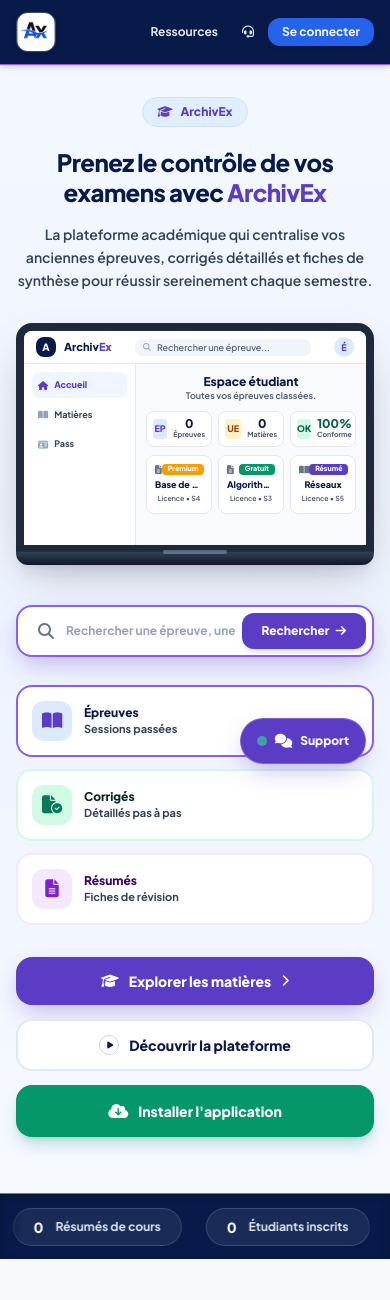
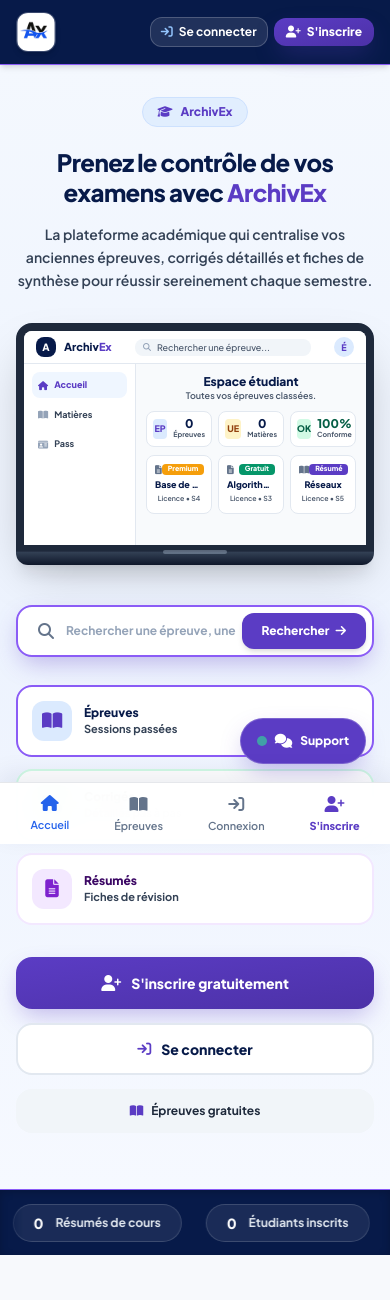
Before and after one commit to eugenetonato-ux/ArchivEx, a Django app: page / in a window 390 px wide. Shown: the top 1300 px of the page. Run offline with Django 5.2, Linux system fonts and the light colour scheme; data comes from the database, SQL or seed files in the repository; data that the repository does not hold is empty; some libraries are stand-ins or nearby versions.

Commit message:
feat(pricing,auth): mise a jour du tarif Pass a 3800 FCFA et visibilite des boutons d inscription et connexion

```diff
--- a/ArchivEx/config/settings.py
+++ b/ArchivEx/config/settings.py
@@ -225,7 +225,7 @@ LOGGING = {
     },
 }
 
-PASS_SEMESTRE_PRIX_DEFAUT = config("PASS_SEMESTRE_PRIX_DEFAUT", default=4500, cast=int)
+PASS_SEMESTRE_PRIX_DEFAUT = config("PASS_SEMESTRE_PRIX_DEFAUT", default=3800, cast=int)
 
 # Chariow Payment Gateway Configuration (https://chariow.dev)
 CHARIOW_API_KEY = config("CHARIOW_API_KEY", default="")
--- a/ArchivEx/payments/views.py
+++ b/ArchivEx/payments/views.py
@@ -37,7 +37,7 @@ def pass_semestre(request, semester_id):
         Semester.objects.select_related("filiere", "filiere__school", "filiere__level", "academic_year"),
         pk=semester_id
     )
-    price = getattr(settings, "PASS_SEMESTRE_PRIX_DEFAUT", 4500)
+    price = getattr(settings, "PASS_SEMESTRE_PRIX_DEFAUT", 3800)
 
     already_active = SemesterAccess.objects.filter(
         user=request.user, semester=semester, activated_at__isnull=False
@@ -84,7 +84,7 @@ def initier_paiement(request, semester_id):
         Semester.objects.select_related("filiere", "filiere__school", "filiere__level", "academic_year"),
         pk=semester_id
     )
-    price = getattr(settings, "PASS_SEMESTRE_PRIX_DEFAUT", 4500)
+    price = getattr(settings, "PASS_SEMESTRE_PRIX_DEFAUT", 3800)
 
     already_active = SemesterAccess.objects.filter(
         user=request.user, semester=semester, activated_at__isnull=False
--- a/ArchivEx/subscriptions/models.py
+++ b/ArchivEx/subscriptions/models.py
@@ -14,7 +14,7 @@ class SubscriptionPlan(models.Model):
     name = models.CharField(max_length=100)
     code = models.CharField(max_length=50, unique=True)
     scope = models.CharField(max_length=20, choices=SCOPE_CHOICES, default="semester")
-    price = models.PositiveIntegerField(default=4500, help_text="Prix en FCFA")
+    price = models.PositiveIntegerField(default=3800, help_text="Prix en FCFA")
     duration_days = models.PositiveIntegerField(default=180, help_text="Durée de validité en jours")
     description = models.TextField(blank=True)
     is_active = models.BooleanField(default=True)
--- a/ArchivEx/templates/academics/home.html
+++ b/ArchivEx/templates/academics/home.html
@@ -242,32 +242,41 @@ document.addEventListener('DOMContentLoaded', function() {
             </div>
 
             <!-- Action Buttons -->
-            <div class="flex flex-col sm:flex-row items-center justify-center lg:justify-start gap-3.5">
+            <div class="flex flex-col sm:flex-row flex-wrap items-center justify-center lg:justify-start gap-3.5">
                 {% if user.is_authenticated and user.is_staff or user.is_authenticated and user.is_superuser or user.is_authenticated and user.contributor_profile %}
                     <a href="{% url 'contributors:admin_dashboard' %}" class="w-full sm:w-auto bg-amber-500 hover:bg-amber-600 text-slate-950 font-black text-sm px-7 py-3.5 rounded-2xl shadow-lg shadow-amber-500/25 flex items-center justify-center space-x-2.5 transition-all">
                         <i class="fa-solid fa-user-shield"></i>
                         <span>Espace d'administration</span>
                     </a>
-                {% else %}
+                {% elif user.is_authenticated %}
                     <a href="{% url 'academics:filieres' %}" class="w-full sm:w-auto bg-[#2563EB] hover:bg-blue-700 text-white font-black text-sm px-7 py-3.5 rounded-2xl shadow-lg shadow-blue-500/25 flex items-center justify-center space-x-2.5 transition-all">
                         <i class="fa-solid fa-graduation-cap"></i>
                         <span>Explorer les matières</span>
                         <i class="fa-solid fa-chevron-right text-xs"></i>
                     </a>
-                {% endif %}
-
                     <a href="{% url 'academics:about' %}" class="w-full sm:w-auto bg-white hover:bg-slate-50 text-[#071A49] border-2 border-slate-200 font-black text-sm px-6 py-3.5 rounded-2xl shadow-xs flex items-center justify-center space-x-2.5 transition-all">
                         <div class="w-5 h-5 rounded-full border border-slate-300 flex items-center justify-center text-[10px]">
                             <i class="fa-solid fa-play text-[8px] text-[#071A49] ml-0.5"></i>
                         </div>
                         <span>Découvrir la plateforme</span>
                     </a>
+                {% else %}
+                    <!-- BOUTONS DIRECTS POUR VISITEUR : S'INSCRIRE OU SE CONNECTER -->
+                    <a href="{% url 'accounts:register' %}" class="w-full sm:w-auto bg-gradient-to-r from-[#2563EB] to-indigo-600 hover:from-blue-700 hover:to-indigo-700 text-white font-black text-sm px-7 py-3.5 rounded-2xl shadow-xl shadow-blue-600/30 flex items-center justify-center space-x-2.5 transition-all hover:scale-[1.02] active:scale-[0.98]">
+                        <i class="fa-solid fa-user-plus text-base"></i>
+                        <span>S'inscrire gratuitement</span>
+                    </a>
 
-                <!-- BOUTON DE TÉLÉCHARGEMENT PWA HERO -->
-                <button type="button" class="pwa-install-trigger w-full sm:w-auto bg-emerald-600 hover:bg-emerald-700 text-white font-black text-sm px-6 py-3.5 rounded-2xl shadow-lg shadow-emerald-600/25 flex items-center justify-center space-x-2.5 transition-all hover:scale-[1.02]">
-                    <i class="fa-solid fa-cloud-arrow-down text-base"></i>
-                    <span>Installer l'application</span>
-                </button>
+                    <a href="{% url 'accounts:login' %}" class="w-full sm:w-auto bg-white hover:bg-slate-50 text-[#071A49] border-2 border-slate-200 hover:border-[#2563EB] font-black text-sm px-6 py-3.5 rounded-2xl shadow-xs flex items-center justify-center space-x-2.5 transition-all">
+                        <i class="fa-solid fa-arrow-right-to-bracket text-[#2563EB]"></i>
+                        <span>Se connecter</span>
+                    </a>
+
+                    <a href="{% url 'exams:free_liste' %}" class="w-full sm:w-auto bg-slate-100 hover:bg-slate-200 text-slate-800 font-bold text-xs sm:text-sm px-5 py-3.5 rounded-2xl flex items-center justify-center space-x-2 transition-all">
+                        <i class="fa-solid fa-book-open text-blue-600"></i>
+                        <span>Épreuves gratuites</span>
+                    </a>
+                {% endif %}
             </div>
         </div>
 
@@ -602,9 +611,13 @@ document.addEventListener('DOMContentLoaded', function() {
                     Consulter mon pass
                 </a>
             {% else %}
-                <a href="{% url 'accounts:register' %}" class="btn-primary text-xs px-6 py-3 font-black rounded-xl w-full text-center">
-                    Créer un compte pour activer
+                <a href="{% url 'accounts:register' %}" class="btn-primary text-xs px-6 py-3.5 font-black rounded-xl w-full text-center block shadow-md">
+                    <i class="fa-solid fa-user-plus mr-1.5"></i>
+                    <span>S'inscrire pour activer</span>
                 </a>
+                <p class="text-[11px] text-slate-500 mt-2.5 font-medium">
+                    Déjà un compte ? <a href="{% url 'accounts:login' %}" class="font-bold text-[#2563EB] hover:underline">Se connecter</a>
+                </p>
             {% endif %}
         </div>
     </div>
@@ -702,9 +715,16 @@ document.addEventListener('DOMContentLoaded', function() {
         Rejoignez les étudiants qui utilisent ArchivEx pour organiser leurs révisions et aborder leurs examens en toute confiance.
     </p>
     {% if not user.is_authenticated %}
-        <a href="{% url 'accounts:register' %}" class="btn-primary text-xs sm:text-sm px-8 py-3.5 font-black rounded-xl inline-block shadow-md">
-            Créer un compte gratuitement
+        <div class="flex flex-col sm:flex-row items-center justify-center gap-3.5">
+            <a href="{% url 'accounts:register' %}" class="w-full sm:w-auto btn-primary text-xs sm:text-sm px-8 py-4 font-black rounded-xl shadow-lg flex items-center justify-center space-x-2">
+                <i class="fa-solid fa-user-plus"></i>
+                <span>Créer un compte gratuitement</span>
             </a>
+            <a href="{% url 'accounts:login' %}" class="w-full sm:w-auto bg-white hover:bg-slate-50 text-[#071A49] border-2 border-slate-200 hover:border-[#2563EB] font-black text-xs sm:text-sm px-7 py-4 rounded-xl shadow-xs flex items-center justify-center space-x-2 transition-all">
+                <i class="fa-solid fa-arrow-right-to-bracket text-[#2563EB]"></i>
+                <span>J'ai déjà un compte</span>
+            </a>
+        </div>
     {% else %}
         <a href="{% url 'academics:filieres' %}" class="btn-primary text-xs sm:text-sm px-8 py-3.5 font-black rounded-xl inline-block shadow-md">
             Accéder à mes matières
--- a/ArchivEx/templates/academics/matieres.html
+++ b/ArchivEx/templates/academics/matieres.html
@@ -72,7 +72,7 @@
             {% elif semester %}
                 <a href="{% url 'payments:pass_semestre' semester_id=semester.id %}" class="btn-gold text-xs px-5 py-3 font-black rounded-xl shadow-lg shadow-amber-500/25 flex-shrink-0 flex items-center space-x-2 transition-transform hover:scale-[1.02] active:scale-[0.98]">
                     <i class="fa-solid fa-lock text-xs" aria-hidden="true"></i>
-                    <span>Débloquer le Pass (4 500 FCFA)</span>
+                    <span>Débloquer le Pass (3 800 FCFA)</span>
                 </a>
             {% endif %}
         </div>
--- a/ArchivEx/templates/academics/semestres.html
+++ b/ArchivEx/templates/academics/semestres.html
@@ -101,7 +101,7 @@
                     {% if not item.has_access %}
                         <a href="{% url 'payments:pass_semestre' semester_id=item.semester.id %}" class="text-xs font-black text-amber-700 hover:underline flex items-center space-x-1">
                             <i class="fa-solid fa-lock text-xs"></i>
-                            <span>Découvrir le Pass (4 500 FCFA)</span>
+                            <span>Découvrir le Pass (3 800 FCFA)</span>
                         </a>
                     {% else %}
                         <span class="text-xs text-emerald-600 font-extrabold flex items-center space-x-1">
--- a/ArchivEx/templates/accounts/dashboard.html
+++ b/ArchivEx/templates/accounts/dashboard.html
@@ -6,7 +6,7 @@
 {% block content %}
 <div class="max-w-7xl mx-auto px-4 sm:px-6 lg:px-8 py-8 sm:py-12">
 
-    <!-- WELCOME BANNER -->
+
     <div class="relative overflow-hidden rounded-3xl p-6 sm:p-10 mb-10 shadow-lg border border-blue-200 dark:border-indigo-900/40 bg-gradient-to-r from-blue-50 to-indigo-50 dark:from-[#0b1120] dark:to-[#1e1b4b]/40 group transition-all duration-500 hover:shadow-xl">
         <div class="absolute -top-24 -right-24 w-64 h-64 bg-blue-400/20 dark:bg-blue-600/10 rounded-full blur-3xl group-hover:bg-blue-400/30 dark:group-hover:bg-blue-600/20 transition-all duration-700"></div>
         <div class="absolute -bottom-24 -left-24 w-64 h-64 bg-indigo-400/20 dark:bg-indigo-600/10 rounded-full blur-3xl group-hover:bg-indigo-400/30 dark:group-hover:bg-indigo-600/20 transition-all duration-700"></div>
--- a/ArchivEx/templates/base/base.html
+++ b/ArchivEx/templates/base/base.html
@@ -468,27 +468,24 @@
  </div>
  </div>
  {% else %}
- <!-- CLEAN MINIMAL PUBLIC NAVBAR ACTIONS (ANONYMOUS USER) -->
- <div class="flex items-center space-x-1.5 sm:space-x-3 shrink-0">
- <a href="{% url 'exams:free_liste' %}" class="md:hidden text-xs font-bold text-slate-200 hover:text-white px-2.5 py-1.5 rounded-xl hover:bg-white/10 transition-colors">
- <span>Ressources</span>
+ <!-- HIGH VISIBILITY PUBLIC NAVBAR ACTIONS (ANONYMOUS USER) -->
+ <div class="flex items-center space-x-1.5 sm:space-x-2.5 shrink-0">
+ <a href="{% url 'support:create' %}" class="hidden md:inline-flex text-xs font-semibold text-slate-200 hover:text-white px-2.5 py-1.5 rounded-xl hover:bg-white/10 transition-colors items-center space-x-1">
+ <i class="fa-solid fa-headset text-xs"></i>
+ <span>Support</span>
  </a>
- <a href="{% url 'support:create' %}" class="text-xs sm:text-sm font-semibold text-slate-200 hover:text-white px-2 sm:px-3 py-1.5 rounded-xl hover:bg-white/10 transition-colors flex items-center space-x-1">
- <i class="fa-solid fa-headset text-xs"></i>
- <span class="hidden sm:inline">Support</span>
- </a>
- <button type="button" class="pwa-install-trigger hidden sm:inline-flex text-xs font-bold text-emerald-400 hover:text-emerald-300 bg-emerald-500/15 hover:bg-emerald-500/25 px-3 py-1.5 rounded-xl border border-emerald-500/30 transition-all items-center space-x-1.5 hover:scale-105">
+ <button type="button" class="pwa-install-trigger hidden lg:inline-flex text-xs font-bold text-emerald-400 hover:text-emerald-300 bg-emerald-500/15 hover:bg-emerald-500/25 px-3 py-1.5 rounded-xl border border-emerald-500/30 transition-all items-center space-x-1.5 hover:scale-105">
  <i class="fa-solid fa-cloud-arrow-down text-xs"></i>
  <span>Installer l'app</span>
  </button>
- <a href="{% url 'accounts:login' %}" class="btn-primary text-xs sm:text-sm px-3.5 sm:px-4 py-1.5 font-bold rounded-xl shadow-md shrink-0">
- Se connecter
+ <a href="{% url 'accounts:login' %}" class="text-xs sm:text-sm px-2.5 sm:px-3.5 py-1.5 sm:py-2 font-bold text-white bg-white/10 hover:bg-white/20 border border-white/20 hover:border-white/40 rounded-xl transition-all flex items-center space-x-1.5 shrink-0">
+ <i class="fa-solid fa-arrow-right-to-bracket text-xs text-blue-300"></i>
+ <span>Se connecter</span>
  </a>
- {% if request.resolver_match.url_name != 'register' %}
- <a href="{% url 'accounts:register' %}" class="hidden sm:inline-block text-xs sm:text-sm font-semibold text-slate-200 hover:text-white px-2.5 sm:px-3.5 py-1.5 rounded-xl hover:bg-white/10 transition-colors">
- S'inscrire
+ <a href="{% url 'accounts:register' %}" class="text-xs sm:text-sm px-3 sm:px-4 py-1.5 sm:py-2 font-black text-white bg-gradient-to-r from-[#2563EB] to-indigo-600 hover:from-blue-600 hover:to-indigo-500 rounded-xl shadow-md shadow-blue-500/30 hover:scale-105 active:scale-95 transition-all flex items-center space-x-1.5 shrink-0">
+ <i class="fa-solid fa-user-plus text-xs"></i>
+ <span>S'inscrire</span>
  </a>
- {% endif %}
  </div>
  {% endif %}
  </div>
@@ -626,6 +623,26 @@
  <a href="{% url 'accounts:profile' %}" class="dock-item {% if request.resolver_match.url_name == 'profile' or request.resolver_match.url_name == 'dashboard' or request.resolver_match.url_name == 'favoris' %}dock-item-active{% endif %}">
  <i class="fa-solid fa-user text-base mb-0.5" aria-hidden="true"></i>
  <span>Profil</span>
+ </a>
+ </nav>
+ {% else %}
+ <!-- MOBILE BOTTOM NAVIGATION DOCK (VISITOR / UNAUTHENTICATED) -->
+ <nav class="md:hidden mobile-bottom-dock" aria-label="Navigation mobile visiteur">
+ <a href="{% url 'academics:home' %}" class="dock-item {% if request.resolver_match.url_name == 'home' %}dock-item-active{% endif %}">
+ <i class="fa-solid fa-house text-base mb-0.5" aria-hidden="true"></i>
+ <span>Accueil</span>
+ </a>
+ <a href="{% url 'exams:free_liste' %}" class="dock-item {% if request.resolver_match.url_name == 'free_liste' %}dock-item-active{% endif %}">
+ <i class="fa-solid fa-book-open text-base mb-0.5" aria-hidden="true"></i>
+ <span>Épreuves</span>
+ </a>
+ <a href="{% url 'accounts:login' %}" class="dock-item {% if request.resolver_match.url_name == 'login' %}dock-item-active{% endif %}">
+ <i class="fa-solid fa-arrow-right-to-bracket text-base mb-0.5" aria-hidden="true"></i>
+ <span>Connexion</span>
+ </a>
+ <a href="{% url 'accounts:register' %}" class="dock-item text-[#2563EB] font-black {% if request.resolver_match.url_name == 'register' %}dock-item-active{% endif %}">
+ <i class="fa-solid fa-user-plus text-base mb-0.5 text-[#2563EB]" aria-hidden="true"></i>
+ <span>S'inscrire</span>
  </a>
  </nav>
  {% endif %}
--- a/ArchivEx/templates/content/guide_detail.html
+++ b/ArchivEx/templates/content/guide_detail.html
@@ -131,7 +131,7 @@
                 <div class="flex flex-col sm:flex-row items-center justify-between gap-4 pt-2">
                     <div>
                         <span class="text-[10px] uppercase font-bold tracking-wider text-blue-200 block">Tarif unique semestre</span>
-                        <span class="text-2xl sm:text-3xl font-black text-amber-400">4 500 FCFA</span>
+                        <span class="text-2xl sm:text-3xl font-black text-amber-400">3 800 FCFA</span>
                     </div>
 
                     <a href="{% url 'payments:pass_semestre' guide.subject.semester.id %}" class="btn-gold w-full sm:w-auto py-3.5 px-6 text-xs sm:text-sm font-black rounded-2xl text-center shadow-lg shadow-amber-500/30 flex items-center justify-center space-x-1.5">
--- a/ArchivEx/templates/content/student_guide.html
+++ b/ArchivEx/templates/content/student_guide.html
@@ -213,7 +213,7 @@
                 Comment débloquer les épreuves & résumés de votre semestre ?
             </h2>
             <p class="text-xs sm:text-sm text-slate-300 font-medium leading-relaxed mb-6">
-                Le Pass Semestre vous donne un accès illimité et instantané à toutes les épreuves corrigées et résumés de votre filière pour 4 500 FCFA.
+                Le Pass Semestre vous donne un accès illimité et instantané à toutes les épreuves corrigées et résumés de votre filière pour 3 800 FCFA.
             </p>
 
             <div class="grid grid-cols-1 sm:grid-cols-3 gap-4 mb-6">
--- a/ArchivEx/templates/content/summary_detail.html
+++ b/ArchivEx/templates/content/summary_detail.html
@@ -85,7 +85,7 @@
                 <div class="flex flex-col sm:flex-row items-center justify-between gap-4 pt-2">
                     <div>
                         <span class="text-[10px] uppercase font-bold tracking-wider text-blue-200 block">Tarif unique semestre</span>
-                        <span class="text-2xl sm:text-3xl font-black text-amber-400">4 500 FCFA</span>
+                        <span class="text-2xl sm:text-3xl font-black text-amber-400">3 800 FCFA</span>
                     </div>
 
                     <a href="{% url 'payments:pass_semestre' summary.subject.semester.id %}" class="btn-gold w-full sm:w-auto py-3.5 px-6 text-xs sm:text-sm font-black rounded-2xl text-center shadow-lg shadow-amber-500/30 flex items-center justify-center space-x-1.5">
--- a/ArchivEx/templates/exams/detail.html
+++ b/ArchivEx/templates/exams/detail.html
@@ -103,13 +103,13 @@
                     </h2>
 
                     <p class="text-xs text-blue-100 text-center max-w-lg mx-auto mb-6 leading-relaxed">
-                        Un règlement unique de <strong class="text-amber-400 font-extrabold">4 500 FCFA</strong> débloque l'intégralité des épreuves et contenus pédagogiques de <strong class="text-white font-extrabold">{{ exam.filiere.name }}</strong>.
+                        Un règlement unique de <strong class="text-amber-400 font-extrabold">3 800 FCFA</strong> débloque l'intégralité des épreuves et contenus pédagogiques de <strong class="text-white font-extrabold">{{ exam.filiere.name }}</strong>.
                     </p>
 
                     <div class="flex items-center justify-center">
                         <a href="{% url 'payments:pass_semestre' semester_id=exam.semester.id %}" class="btn-gold text-xs py-3 px-6 font-black rounded-xl shadow-lg hover:scale-105 transition-all text-center flex items-center justify-center space-x-2">
                             <i class="fa-solid fa-lock text-xs"></i>
-                            <span>Débloquer mon pass semestre (4 500 FCFA)</span>
+                            <span>Débloquer mon pass semestre (3 800 FCFA)</span>
                         </a>
                     </div>
                 </div>
```
Also changed, not shown: ArchivEx/docs/CHARIOW_PAYMENT_GUIDE.md (+4 -4 lines), ArchivEx/payments/tests.py (+14 -14 lines), ArchivEx/templates/accounts/login.html (+12 -0 lines), ArchivEx/templates/accounts/register.html (+12 -0 lines), ArchivEx/templates/payments/paiement.html (+4 -4 lines), ArchivEx/templates/payments/pass_semestre.html (+81 -48 lines), ArchivEx/subscriptions/migrations/0003_alter_subscriptionplan_price.py (added). Lines whose indentation alone changed are shown as unchanged.
